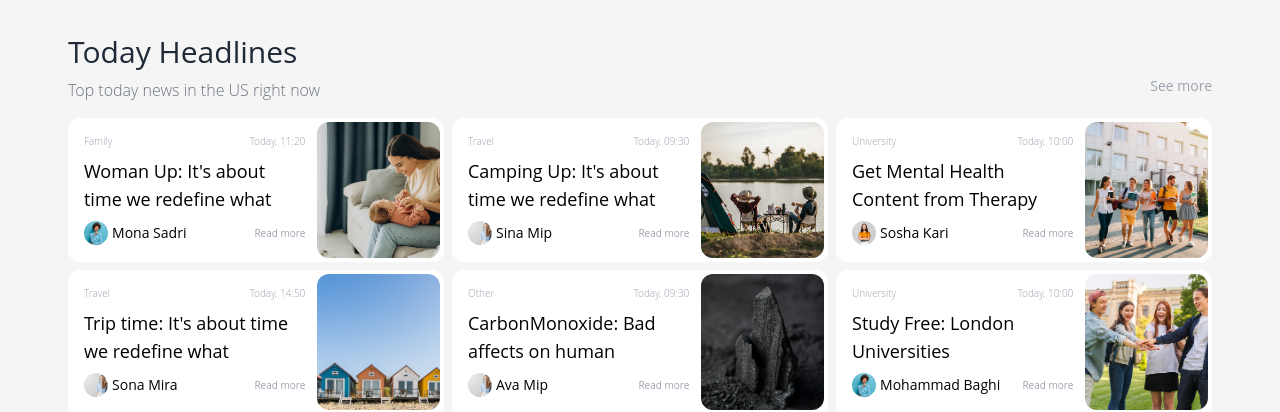
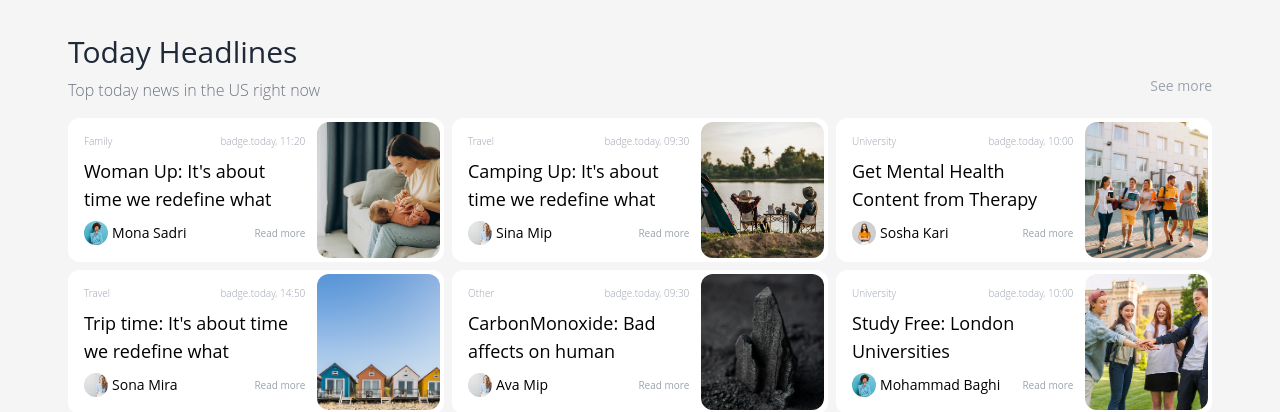
Before and after one commit to setykarimi/Heya-News, a React (Vite) app: page / in a window 1280 px wide. Shown: the part 1340-1752 px from the top of the page. Built offline with nearby package versions, Linux system fonts and the light colour scheme.

Commit message:
Subject: MultiLanguage, Description: Edit content for multiLanguage, Date: 7/8/2023

```diff
--- a/src/components/card/cardExplore.jsx
+++ b/src/components/card/cardExplore.jsx
@@ -1,8 +1,11 @@
 import { More } from 'iconsax-react';
 import { useState } from 'react';
+import { useTranslation } from 'react-i18next';
 import { Link } from 'react-router-dom';
 
 const CardExplore = ({ type, date, title, avatar, author, img }) => {
+    const { t } = useTranslation();
+
     const [dropDown, setDropDown] = useState(false)
 
     const openDropDown = () => {
@@ -14,7 +17,7 @@ const CardExplore = ({ type, date, title, avatar, author, img }) => {
             <div className="col-span-2 flex flex-col gap-2 p-3 ">
                 <div className="flex justify-between">
                     <span className='text-gray-400 text-xs block font-light'>{type}</span>
-                    <span className='text-gray-400 text-xs block font-light'>Today, {date}</span>
+                    <span className='text-gray-400 text-xs block font-light'>{t("badge.today")}, {date}</span>
                 </div>
 
                 <span className="block text-lg font-medium">
@@ -27,7 +30,7 @@ const CardExplore = ({ type, date, title, avatar, author, img }) => {
                         <span className='text-sm'>{author}</span>
                     </div>
 
-                   <Link to="/news/today-headlines" className='text-xs text-gray-400'>Read more</Link>
+                   <Link to="/news/today-headlines" className='text-xs text-gray-400'>{t("read_more")}</Link>
                 </div>
             </div>
 
```
